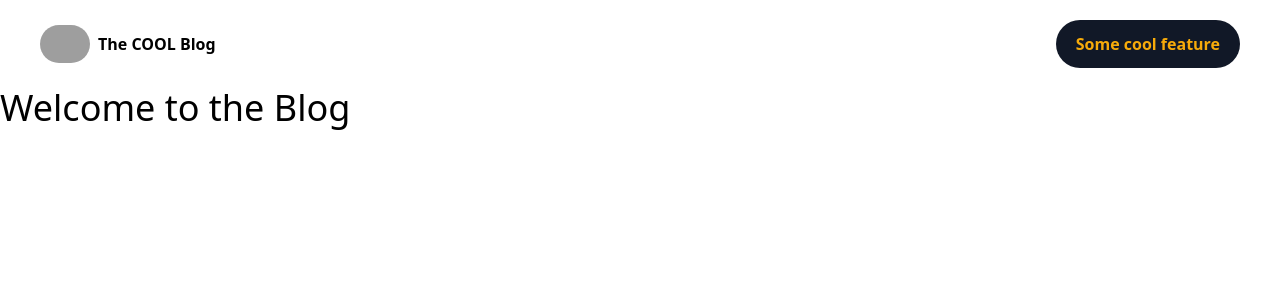
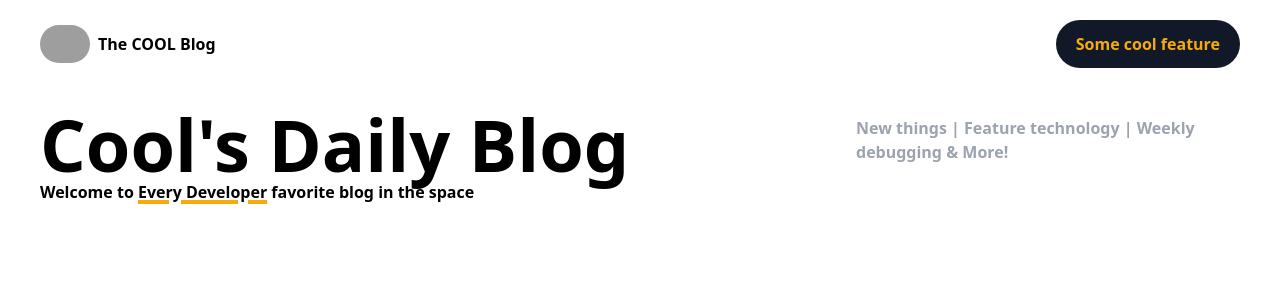
Before and after one commit to stalugaexpert/basic_blog_app, a Next.js app: page / in a window 1280 px wide. Shown: the top 300 px of the page. Built offline with nearby package versions, Linux system fonts and the light colour scheme; grey boxes are pictures that could not be loaded.

Commit message:
Added Banner component to the basic layout.

```diff
--- a/app/(user)/layout.tsx
+++ b/app/(user)/layout.tsx
@@ -1,3 +1,4 @@
+import Banner from '../../components/Banner'
 import Header from '../../components/Header'
 import '../../styles/globals.css'
 
@@ -10,6 +11,7 @@
     <html>
       <body>
         <Header />
+        <Banner />
         {children}
       </body>
     </html>
--- a/app/(user)/page.tsx
+++ b/app/(user)/page.tsx
@@ -1,9 +1,5 @@
 function HomePage() {
-  return (
-    <div>
-      <h1 className="text-4xl">Welcome to the Blog</h1>
-    </div>
-  )
+  return <div></div>
 }
 
 export default HomePage
--- /dev/null
+++ b/components/Banner.tsx
@@ -0,0 +1,21 @@
+function Banner() {
+  return (
+    <div className="flex flex-col lg:flex-row lg:space-x-5 justify-between font-bold px-10 py-5 mb-10">
+      <div>
+        <h1 className="text-7xl">Cool's Daily Blog</h1>
+        <h2 className="mt-5 md:mt-0">
+          Welcome to{' '}
+          <span className="underline decoration-4 decoration-[#F7AB0A]">
+            Every Developer
+          </span>{' '}
+          favorite blog in the space
+        </h2>
+      </div>
+      <p className="mt-5 md:mt-2 text-gray-400 max-w-sm">
+        New things | Feature technology | Weekly debugging & More!
+      </p>
+    </div>
+  )
+}
+
+export default Banner
```
